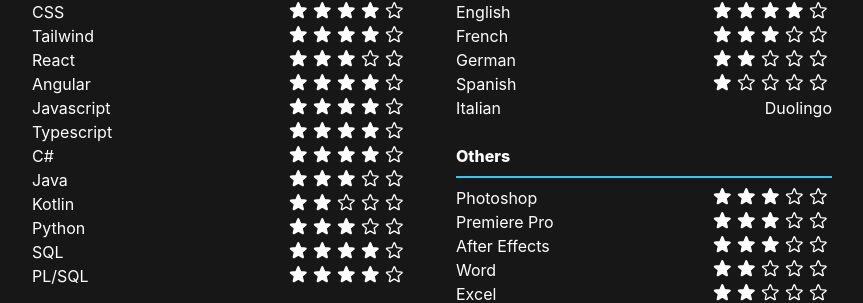
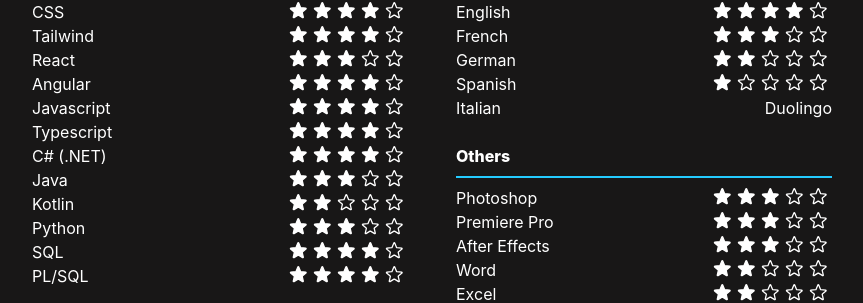
Before and after one commit to WoutDM/Resume, a React (Create React App) app: page / in a window 1280 px wide. Shown: the part 1010-1313 px from the top of the page, without its empty margins (208-1071 px from the left). Built offline with nearby package versions, Linux system fonts and the light colour scheme.

Commit message:
feat: add readme and fix C# skill name

```diff
--- a/src/pages/homepage/sections/Skills/SkillRatings/SkillRatings.jsx
+++ b/src/pages/homepage/sections/Skills/SkillRatings/SkillRatings.jsx
@@ -14,7 +14,7 @@ export default function SkillRatings() {
                     <SkillRating skill={'Angular'} rating={4}></SkillRating>
                     <SkillRating skill={'Javascript'} rating={4}></SkillRating>
                     <SkillRating skill={'Typescript'} rating={4}></SkillRating>
-                    <SkillRating skill={'C#'} rating={4}></SkillRating>
+                    <SkillRating skill={'C# (.NET)'} rating={4}></SkillRating>
                     <SkillRating skill={'Java'} rating={3}></SkillRating>
                     <SkillRating skill={'Kotlin'} rating={2}></SkillRating>
                     <SkillRating skill={'Python'} rating={3}></SkillRating>
```
Also changed, not shown: 1 other file (tests, documents, lock files or other folders).
